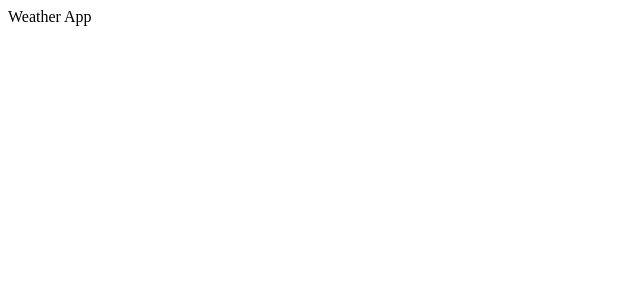
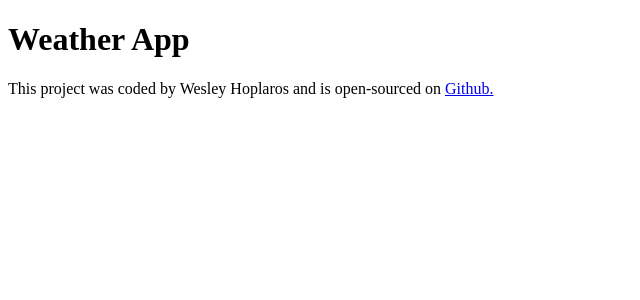
Before and after one commit to whoplaros/react-weather-app-week5, a React (Create React App) app: page / in a window 1280 px wide. Shown: the top 300 px of the page, without its empty margins (0-640 px from the left). Built offline with nearby package versions, Linux system fonts and the light colour scheme.

Commit message:
added github repo url

```diff
--- a/src/App.js
+++ b/src/App.js
@@ -1,7 +1,20 @@
 import "./App.css";
 
 function App() {
-	return <div className="App">Weather App</div>;
+	return (
+		<div className="App">
+			<h1>Weather App</h1>
+			<footer>
+				This project was coded by Wesley Hoplaros and is open-sourced on{" "}
+				<a
+					href="https://github.com/whoplaros/react-weather-app-week5"
+					target="_blank"
+				>
+					Github.
+				</a>
+			</footer>
+		</div>
+	);
 }
 
 export default App;
```
